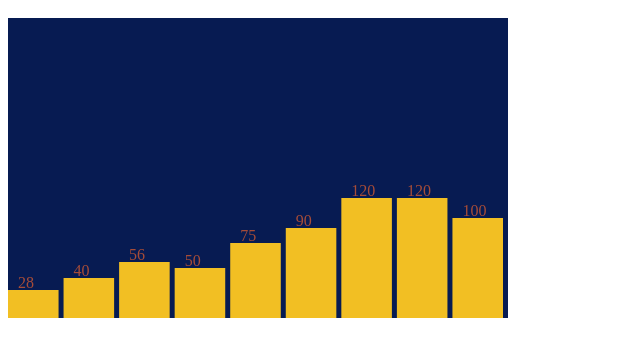
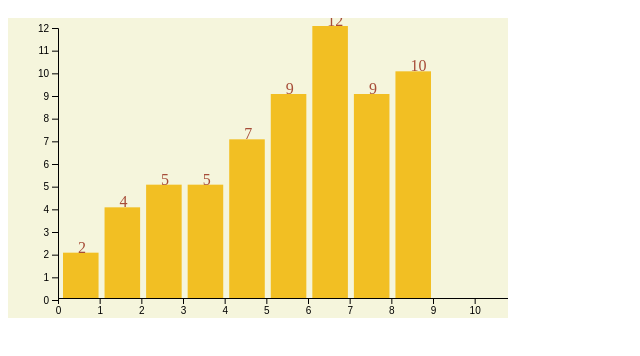
Before and after one commit to jantapabh/d3js-trainning-topgun, a plain HTML site: page index.html in a window 1280 px wide. Shown: the part 48-404 px from the top of the page, without its empty margins (0-640 px from the left). Drawn offline with nearby package versions, Linux system fonts and the light colour scheme.

Commit message:
add yScale

```diff
--- a/script.js
+++ b/script.js
@@ -1,37 +1,54 @@
-var dataset = [28, 40, 56, 50, 75, 90, 120, 120, 100];
-var chartWidth = 500, chartHeight = 300, barPadding = 5;
-var barWidth = (chartWidth / dataset.length);
+var dataset = [2, 4, 5, 5, 7, 9, 12, 9, 10];
+var chartWidth = 500, chartHeight = 300, barPadding = 6;
+var barWidth = (chartWidth / dataset.length - 14);
 var svg = d3.select('svg')
     .attr("width", chartWidth)
     .attr("height", chartHeight);
+var xScale = d3.scaleLinear()
+    .domain([0, d3.max(dataset)])
+    .range([0, chartWidth]);
+var yScale = d3.scaleLinear()
+    .domain([0, d3.max(dataset)])
+    .range([0, chartHeight - 28]);
+var yScaleChart = d3.scaleLinear()
+    .domain([0, d3.max(dataset)])
+    .range([chartHeight - 28, 0]);
 var barChart = svg.selectAll("rect")
     .data(dataset)
     .enter()
     .append("rect")
     .attr("y", function (d) {
-        return chartHeight - d
+        return chartHeight - yScale(d) - 20;
     })
     .attr("height", function (d) {
-        return d;
+        return yScale(d);
     })
     .attr("width", barWidth - barPadding)
     .attr("fill", '#F2BF23')
     .attr("transform", function (d, i) {
-        var translate = [barWidth * i, 0];
-        return "translate(" + translate +") ";
+        var translate = [barWidth * i + 55, 0];
+        return "translate(" + translate + ")";
     });
-
 var text = svg.selectAll("text")
     .data(dataset)
     .enter()
     .append("text")
-.text(function(d) {
+    .text(function (d) {
         return d;
     })
-.attr("y", function(d, i) {
-return chartHeight - d - 2;
+    .attr("y", function (d, i) {
+        return chartHeight - yScale(d) - 20;
     })
-.attr("x", function(d, i) {
-return barWidth * i + 10;
+    .attr("x", function (d, i) {
+        return barWidth * i + 70;
     })
     .attr("fill", "#A64C38");
+var x_axis = d3.axisBottom().scale(xScale);
+var y_axis = d3.axisLeft().scale(yScaleChart);
+svg.append("g")
+    .attr("transform", "translate(50, 10) ")
+    .call(y_axis);
+var xAxisTranslate = chartHeight - 20;
+svg.append("g")
+    .attr("transform", "translate(50, " + xAxisTranslate +") ")
+    .call(x_axis);
--- a/style.css
+++ b/style.css
@@ -1,3 +1,3 @@
 .bar-chart {
-    background-color: #071B52;
+    background-color: beige;
     }
```
Lines whose indentation alone changed are shown as unchanged.
